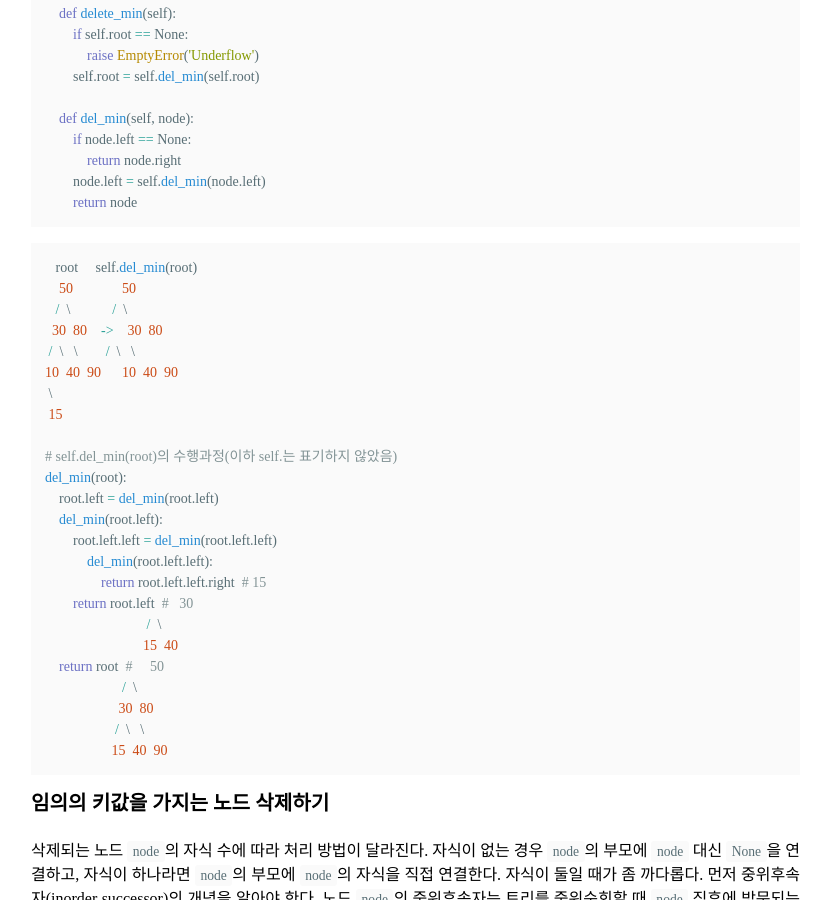
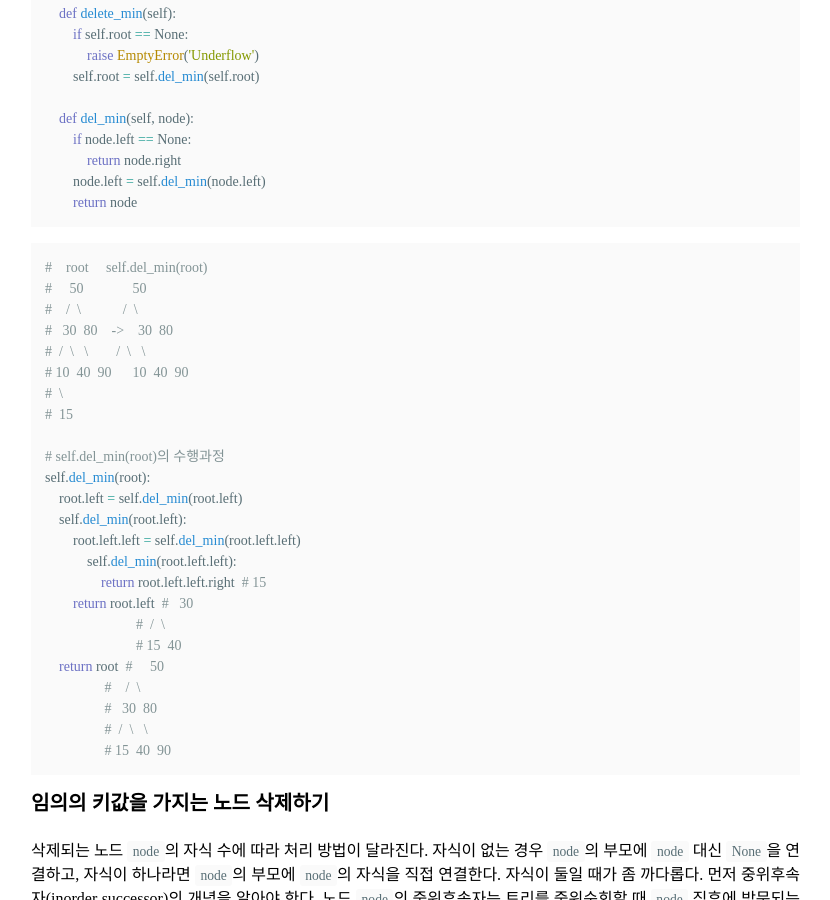
Before and after one commit to boreum0302/blog, a Jekyll site: the page built from _posts/2020-04-07-search-tree.md, in a window 1280 px wide and 900 px high, scrolled down 2595 px. Shown: the whole window, without its empty margins (336-1166 px from the left). Built offline with Jekyll 4.4.1, drawn with Linux system fonts in a browser that asks for light colours; nearby versions of some CDN libraries; some web fonts are replaced.

Commit message:
Update 2020-04-07-search-tree.md

````diff
--- a/_posts/2020-04-07-search-tree.md
+++ b/_posts/2020-04-07-search-tree.md
@@ -99,30 +99,30 @@ class BST:
 ```
 
 ```python
-   root     self.del_min(root)
-    50              50
-   /  \            /  \
-  30  80    ->    30  80
- /  \   \        /  \   \
-10  40  90      10  40  90
- \
- 15
+#    root     self.del_min(root)
+#     50              50
+#    /  \            /  \
+#   30  80    ->    30  80
+#  /  \   \        /  \   \
+# 10  40  90      10  40  90
+#  \
+#  15
 
-# self.del_min(root)의 수행과정(이하 self.는 표기하지 않았음)
-del_min(root):
-    root.left = del_min(root.left)
-    del_min(root.left):
-        root.left.left = del_min(root.left.left)
-            del_min(root.left.left):
+# self.del_min(root)의 수행과정
+self.del_min(root):
+    root.left = self.del_min(root.left)
+    self.del_min(root.left):
+        root.left.left = self.del_min(root.left.left)
+            self.del_min(root.left.left):
                 return root.left.left.right  # 15
         return root.left  #   30
-                             /  \
-                            15  40
+                          #  /  \
+                          # 15  40
     return root  #     50
-                      /  \
-                     30  80
-                    /  \   \
-                   15  40  90
+                 #    /  \
+                 #   30  80
+                 #  /  \   \
+                 # 15  40  90
 ```
 
 ### 임의의 키값을 가지는 노드 삭제하기
````
